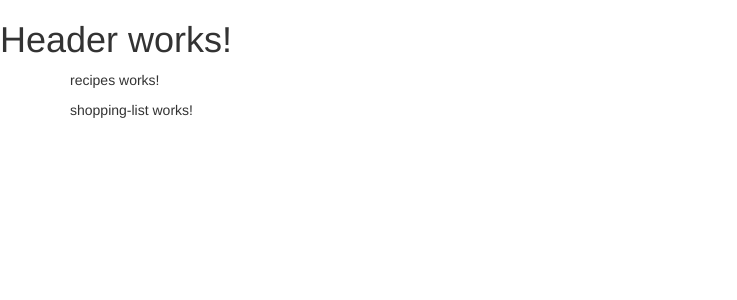
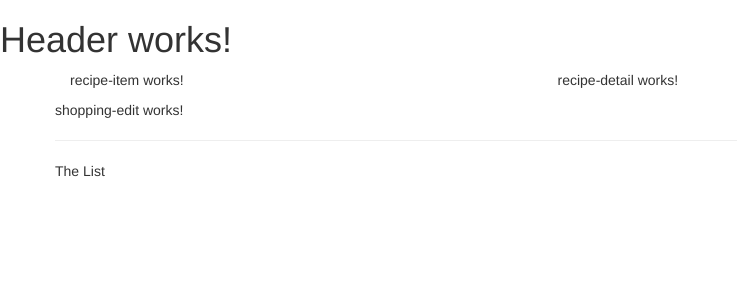
Before and after one commit to tronovan/recipeproject, an Angular app: page / in a window 1280 px wide. Shown: the top 300 px of the page, without its empty margins (0-737 px from the left). Built offline with nearby package versions, Linux system fonts and the light colour scheme.

Commit message:
Setup Recipe and shopping list components.

```diff
--- a/src/app/recipes/recipe-list/recipe-list.component.html
+++ b/src/app/recipes/recipe-list/recipe-list.component.html
@@ -1,3 +1 @@
-<p>
-  recipe-list works!
-</p>
+<app-recipe-item></app-recipe-item>
--- a/src/app/recipes/recipes.component.html
+++ b/src/app/recipes/recipes.component.html
@@ -1,3 +1,8 @@
-<p>
-  recipes works!
-</p>
+<div class="row">
+  <div class="col-md-5">
+    <app-recipe-list></app-recipe-list>
+  </div>
+  <div class="col-md-7">
+    <app-recipe-detail></app-recipe-detail>
+  </div>
+</div>
--- a/src/app/shopping-list/shopping-list.component.html
+++ b/src/app/shopping-list/shopping-list.component.html
@@ -1,3 +1,7 @@
-<p>
-  shopping-list works!
-</p>
+<div class="row">
+  <div class="col-sx-10">
+    <app-shopping-edit></app-shopping-edit>
+    <hr>
+    <p>The List</p>
+  </div>
+</div>
```
